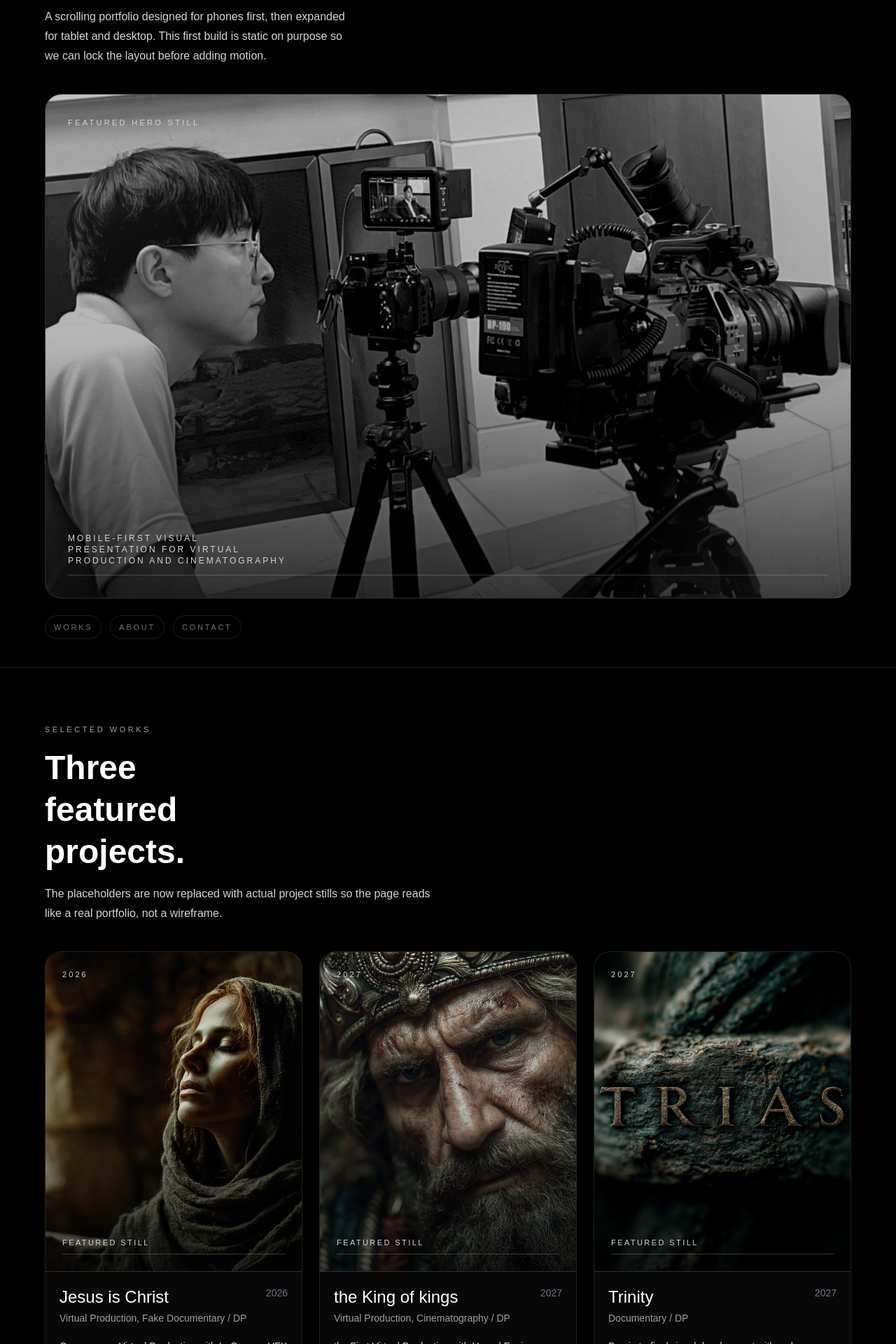
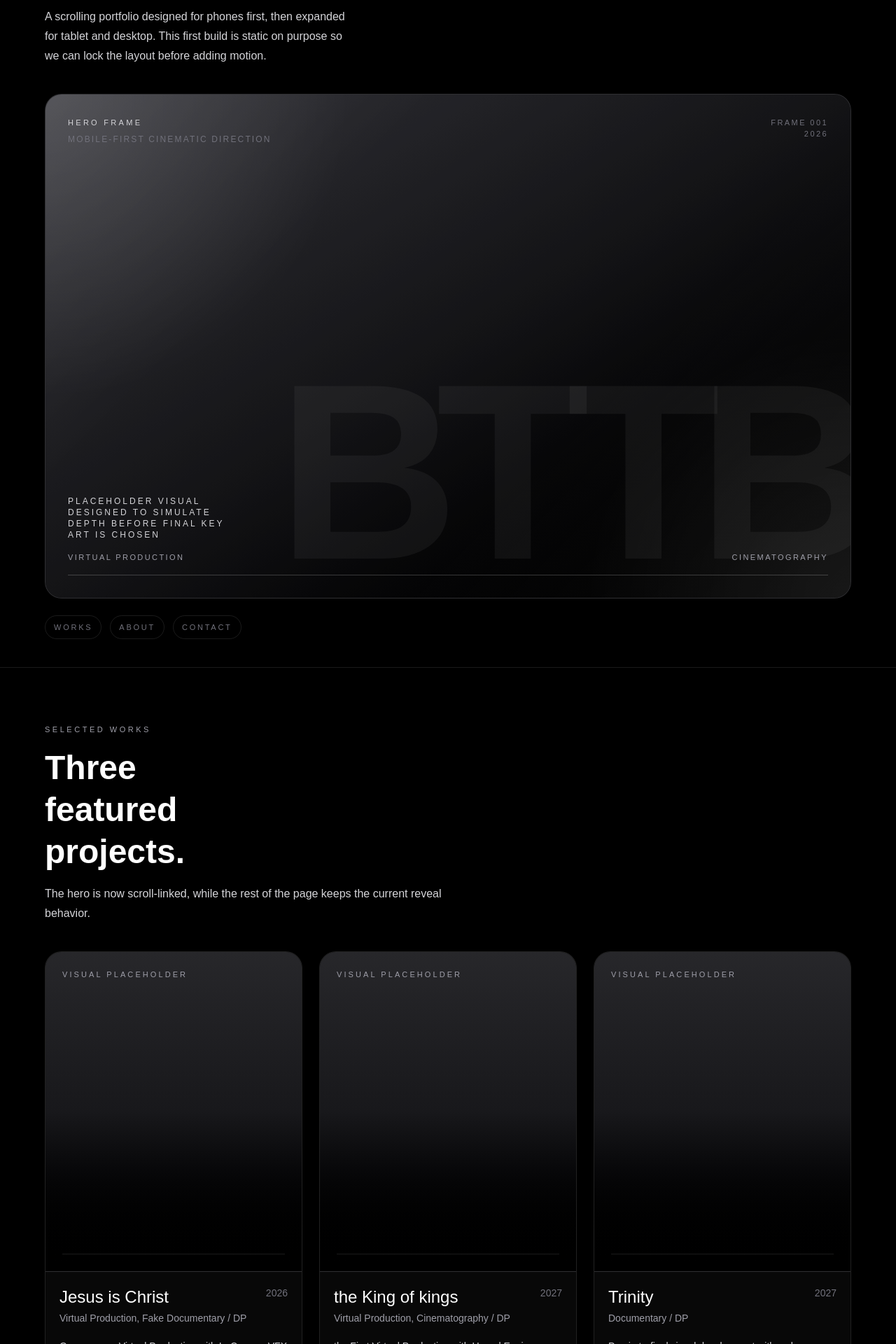
Before and after one commit to BTTBMOVEMENT/vp-portfolio, a Next.js app: page / in a window 1280 px wide. Shown: the part 400-2320 px from the top of the page at 70% size. Built offline with nearby package versions, Linux system fonts and the light colour scheme.

Commit message:
Add cinematic hero scroll polish

```diff
--- a/app/page.tsx
+++ b/app/page.tsx
@@ -1,7 +1,7 @@
 "use client";
 
-import Image from "next/image";
-import { MotionConfig, motion, useScroll } from "motion/react";
+import { useRef } from "react";
+import { MotionConfig, motion, useScroll, useTransform } from "motion/react";
 
 const profile = {
   name: "BTTB Movement",
@@ -20,24 +20,18 @@ const projects = [
     year: "2026",
     role: "Virtual Production, Fake Documentary / DP",
     description: "Greenscreen Virtual Production with In-Camera VFX test project",
-    image: "/images/projects/jesus-is-christ-cover.jpg",
-    alt: "Cover still for Jesus is Christ",
   },
   {
     title: "the King of kings",
     year: "2027",
     role: "Virtual Production, Cinematography / DP",
     description: "the First Virtual Production with Unreal Engine",
-    image: "/images/projects/the-king-of-kings-cover.jpg",
-    alt: "Cover still for the King of kings",
   },
   {
     title: "Trinity",
     year: "2027",
     role: "Documentary / DP",
     description: "Previs-to-final visual development with a clean case-study structure.",
-    image: "/images/projects/trinity-cover.jpg",
-    alt: "Cover still for Trinity",
   },
 ];
 
@@ -53,6 +47,25 @@ const skills = [
 export default function Page() {
   const { scrollYProgress } = useScroll();
 
+  const heroRef = useRef<HTMLElement | null>(null);
+  const { scrollYProgress: heroProgress } = useScroll({
+    target: heroRef,
+    offset: ["start start", "end start"],
+  });
+
+  const heroTextY = useTransform(heroProgress, [0, 1], [0, -120]);
+  const heroMetaY = useTransform(heroProgress, [0, 1], [0, -60]);
+  const heroTextOpacity = useTransform(heroProgress, [0, 0.7, 1], [1, 0.65, 0.2]);
+
+  const heroVisualY = useTransform(heroProgress, [0, 1], [0, 110]);
+  const heroVisualScale = useTransform(heroProgress, [0, 1], [1, 1.12]);
+
+  const heroOverlayOpacity = useTransform(heroProgress, [0, 1], [0.18, 0.55]);
+  const heroGhostY = useTransform(heroProgress, [0, 1], [0, -80]);
+
+  const heroNavY = useTransform(heroProgress, [0, 1], [0, -40]);
+  const heroNavOpacity = useTransform(heroProgress, [0, 1], [1, 0.3]);
+
   return (
     <MotionConfig reducedMotion="user">
       <main className="bg-black text-white">
@@ -61,80 +74,106 @@ export default function Page() {
           style={{ scaleX: scrollYProgress }}
         />
 
-        <section id="hero" className="px-5 pb-10 pt-6 sm:px-8">
+        <section ref={heroRef} id="hero" className="px-5 pb-10 pt-6 sm:px-8">
           <div className="mx-auto flex min-h-screen max-w-6xl flex-col justify-between">
             <motion.div
               className="flex items-center justify-between text-[11px] uppercase tracking-[0.28em] text-zinc-500"
               initial={{ opacity: 0, y: -24 }}
-              whileInView={{ opacity: 1, y: 0 }}
-              viewport={{ amount: 0.8 }}
+              animate={{ opacity: 1, y: 0 }}
               transition={{ duration: 0.8, ease: "easeOut" }}
             >
               <span>{profile.name}</span>
               <span>Portfolio / 01</span>
             </motion.div>
 
+            <div className="space-y-6 py-10">
+              <motion.p
+                style={{ y: heroMetaY, opacity: heroTextOpacity }}
+                className="text-[11px] uppercase tracking-[0.35em] text-zinc-400"
+              >
+                {profile.role}
+              </motion.p>
+
+              <motion.h1
+                style={{ y: heroTextY, opacity: heroTextOpacity }}
+                className="max-w-[10ch] text-5xl font-semibold leading-[0.92] sm:text-6xl md:max-w-[12ch] md:text-7xl lg:text-8xl"
+              >
+                {profile.headline}
+              </motion.h1>
+
+              <motion.p
+                style={{ y: heroMetaY, opacity: heroTextOpacity }}
+                className="max-w-md text-sm leading-7 text-zinc-300 sm:text-base"
+              >
+                {profile.intro}
+              </motion.p>
+            </div>
+
             <motion.div
-              className="space-y-6 py-10"
-              initial={{ opacity: 0, y: 56, scale: 0.98 }}
-              whileInView={{ opacity: 1, y: 0, scale: 1 }}
-              viewport={{ amount: 0.35 }}
-              transition={{ duration: 0.95, ease: "easeOut" }}
+              initial={{ opacity: 0, y: 72, scale: 0.94 }}
+              animate={{ opacity: 1, y: 0, scale: 1 }}
+              transition={{ duration: 1.05, ease: "easeOut" }}
+              className="overflow-hidden rounded-3xl border border-white/10 bg-zinc-900"
             >
-              <p className="text-[11px] uppercase tracking-[0.35em] text-zinc-400">
-                {profile.role}
-              </p>
+              <motion.div
+                style={{ y: heroVisualY, scale: heroVisualScale }}
+                className="relative aspect-[4/5] sm:aspect-[16/10]"
+              >
+                <div className="absolute inset-0 bg-gradient-to-br from-zinc-700 via-zinc-900 to-black" />
+                <div className="absolute inset-0 bg-[radial-gradient(circle_at_top_left,rgba(255,255,255,0.16),transparent_32%)]" />
+                <div className="absolute inset-0 bg-[radial-gradient(circle_at_bottom_right,rgba(255,255,255,0.08),transparent_28%)]" />
+                <div className="absolute inset-0 bg-[linear-gradient(135deg,rgba(255,255,255,0.07),transparent_30%,transparent_65%,rgba(255,255,255,0.04))]" />
 
-              <h1 className="max-w-[10ch] text-5xl font-semibold leading-[0.92] sm:text-6xl md:max-w-[12ch] md:text-7xl lg:text-8xl">
-                {profile.headline}
-              </h1>
-
-              <p className="max-w-md text-sm leading-7 text-zinc-300 sm:text-base">
-                {profile.intro}
-              </p>
+                <motion.div
+                  style={{ y: heroGhostY }}
+                  className="absolute -right-2 bottom-0 select-none text-[28vw] font-semibold leading-none tracking-[-0.09em] text-white/[0.06]"
+                >
+                  BTTB
                 </motion.div>
 
                 <motion.div
-              className="overflow-hidden rounded-3xl border border-white/10 bg-zinc-900"
-              initial={{ opacity: 0, y: 72, scale: 0.94 }}
-              whileInView={{ opacity: 1, y: 0, scale: 1 }}
-              viewport={{ amount: 0.25 }}
-              transition={{ duration: 1.05, ease: "easeOut" }}
-            >
-              <div className="relative aspect-[4/5] sm:aspect-[16/10]">
-                <Image
-                  src="/images/hero/hero-main.jpg"
-                  alt="Hero still for BTTB Movement portfolio"
-                  fill
-                  sizes="(max-width: 640px) 100vw, 1200px"
-                  className="object-cover"
+                  style={{ opacity: heroOverlayOpacity }}
+                  className="absolute inset-0 bg-black"
                 />
 
-                <div className="absolute inset-0 bg-gradient-to-b from-black/20 via-black/30 to-black/80" />
-                <div className="absolute inset-0 bg-[radial-gradient(circle_at_top_left,rgba(255,255,255,0.14),transparent_30%)]" />
-                <div className="absolute inset-0 bg-[radial-gradient(circle_at_bottom_right,rgba(255,255,255,0.08),transparent_25%)]" />
+                <div className="relative flex h-full flex-col justify-between p-6 sm:p-8">
+                  <div className="flex items-start justify-between gap-4">
+                    <div className="space-y-2">
+                      <p className="text-[11px] uppercase tracking-[0.3em] text-zinc-300">
+                        Hero Frame
+                      </p>
+                      <p className="text-xs uppercase tracking-[0.18em] text-zinc-500">
+                        Mobile-first cinematic direction
+                      </p>
+                    </div>
 
-                <div className="relative flex h-full flex-col justify-between p-6 sm:p-8">
-                  <span className="text-[11px] uppercase tracking-[0.3em] text-zinc-300">
-                    Featured Hero Still
-                  </span>
+                    <div className="text-right text-[11px] uppercase tracking-[0.22em] text-zinc-500">
+                      <div>Frame 001</div>
+                      <div>2026</div>
+                    </div>
+                  </div>
 
-                  <div className="space-y-3">
-                    <p className="max-w-xs text-xs uppercase tracking-[0.25em] text-zinc-300">
-                      Mobile-first visual presentation for Virtual Production and Cinematography
+                  <div className="space-y-4">
+                    <div className="max-w-[16rem] space-y-2">
+                      <p className="text-xs uppercase tracking-[0.25em] text-zinc-300">
+                        Placeholder visual designed to simulate depth before final key art is chosen
                       </p>
+                    </div>
+
+                    <div className="flex items-center justify-between gap-4 text-[11px] uppercase tracking-[0.22em] text-zinc-400">
+                      <span>Virtual Production</span>
+                      <span>Cinematography</span>
+                    </div>
+
                     <div className="h-px w-full bg-white/20" />
                   </div>
                 </div>
-              </div>
+              </motion.div>
             </motion.div>
 
             <motion.div
+              style={{ y: heroNavY, opacity: heroNavOpacity }}
               className="pt-6"
-              initial={{ opacity: 0, y: 36 }}
-              whileInView={{ opacity: 1, y: 0 }}
-              viewport={{ amount: 0.8 }}
-              transition={{ duration: 0.8, ease: "easeOut" }}
             >
               <nav className="flex flex-wrap gap-3 text-[11px] uppercase tracking-[0.25em] text-zinc-500">
                 <motion.a
@@ -184,8 +223,8 @@ export default function Page() {
               </h2>
 
               <p className="max-w-xl text-sm leading-7 text-zinc-300 sm:text-base">
-                The placeholders are now replaced with actual project stills so the page reads
-                like a real portfolio, not a wireframe.
+                The hero is now scroll-linked, while the rest of the page keeps the current
+                reveal behavior.
               </p>
             </motion.div>
 
@@ -193,7 +232,7 @@ export default function Page() {
               {projects.map((project, index) => (
                 <motion.article
                   key={project.title}
-                  className="group overflow-hidden rounded-3xl border border-white/10 bg-white/[0.03]"
+                  className="overflow-hidden rounded-3xl border border-white/10 bg-white/[0.03]"
                   initial={{ opacity: 0, y: 90, scale: 0.94 }}
                   whileInView={{ opacity: 1, y: 0, scale: 1 }}
                   viewport={{ amount: 0.18 }}
@@ -204,27 +243,12 @@ export default function Page() {
                   }}
                 >
                   <div className="relative aspect-[4/5] overflow-hidden border-b border-white/10 bg-zinc-900">
-                    <Image
-                      src={project.image}
-                      alt={project.alt}
-                      fill
-                      sizes="(max-width: 768px) 100vw, (max-width: 1280px) 50vw, 33vw"
-                      className="object-cover transition-transform duration-700 ease-out group-hover:scale-[1.03]"
-                    />
-
-                    <div className="absolute inset-0 bg-gradient-to-b from-black/10 via-black/20 to-black/75" />
-
-                    <div className="absolute left-6 top-6 text-[11px] uppercase tracking-[0.28em] text-zinc-300">
-                      {project.year}
+                    <div className="absolute inset-0 bg-gradient-to-b from-zinc-800 via-zinc-900 to-black" />
+                    <div className="absolute left-6 top-6 text-[11px] uppercase tracking-[0.28em] text-zinc-400">
+                      Visual Placeholder
                     </div>
-
                     <div className="absolute bottom-6 left-6 right-6">
-                      <div className="space-y-2">
-                        <p className="text-[11px] uppercase tracking-[0.22em] text-zinc-300">
-                          Featured Still
-                        </p>
-                        <div className="h-px w-full bg-white/20" />
-                      </div>
+                      <div className="h-px w-full bg-white/10" />
                     </div>
                   </div>
 
@@ -327,7 +351,7 @@ export default function Page() {
                 </h2>
 
                 <p className="max-w-xl text-sm leading-7 text-zinc-300 sm:text-base">
-                  The structure stays stable while the visual layer becomes more cinematic.
+                  The structure stays stable while the hero gets a stronger cinematic identity.
                 </p>
               </motion.div>
 
@@ -371,7 +395,7 @@ export default function Page() {
               viewport={{ amount: 0.4 }}
               transition={{ duration: 0.75, ease: "easeOut" }}
             >
-              {profile.name} / Real image step 18
+              {profile.name} / Hero cinematic polish
             </motion.footer>
           </div>
         </section>
```
Lines whose indentation alone changed are shown as unchanged.
